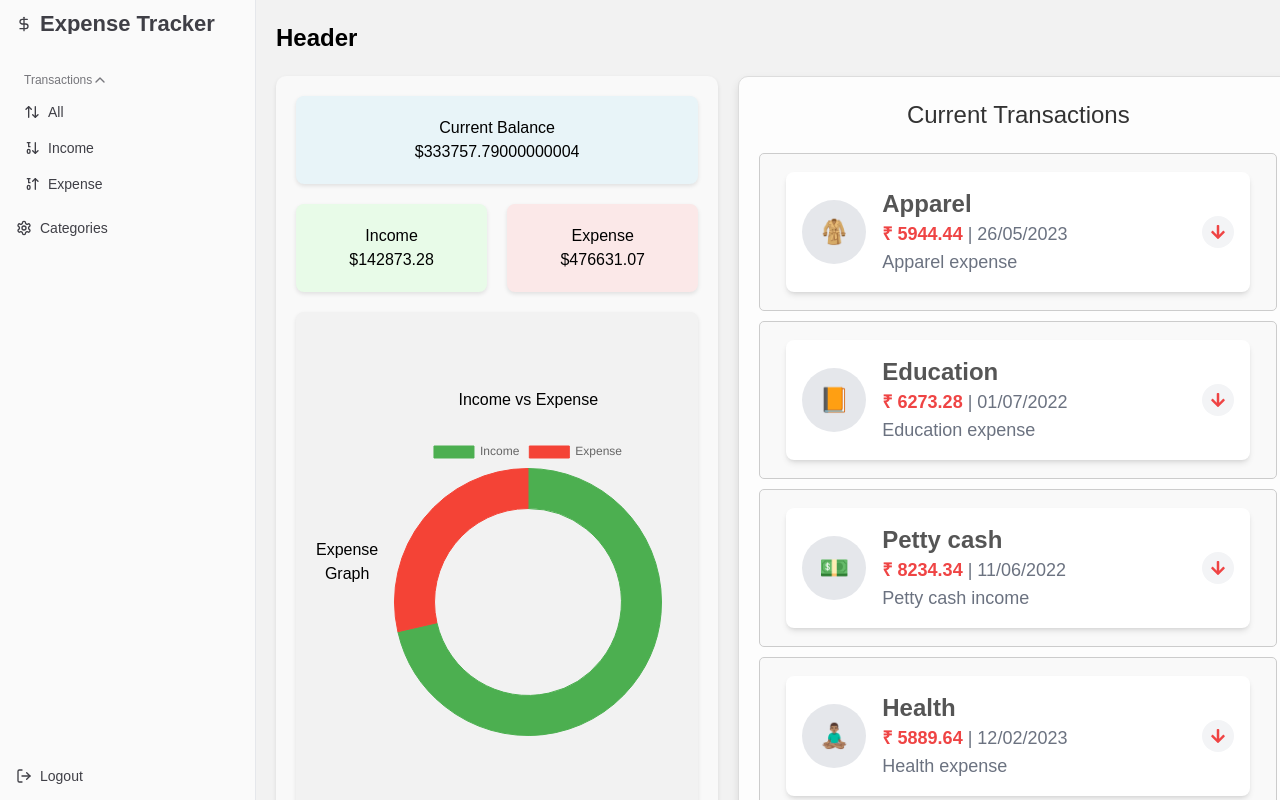
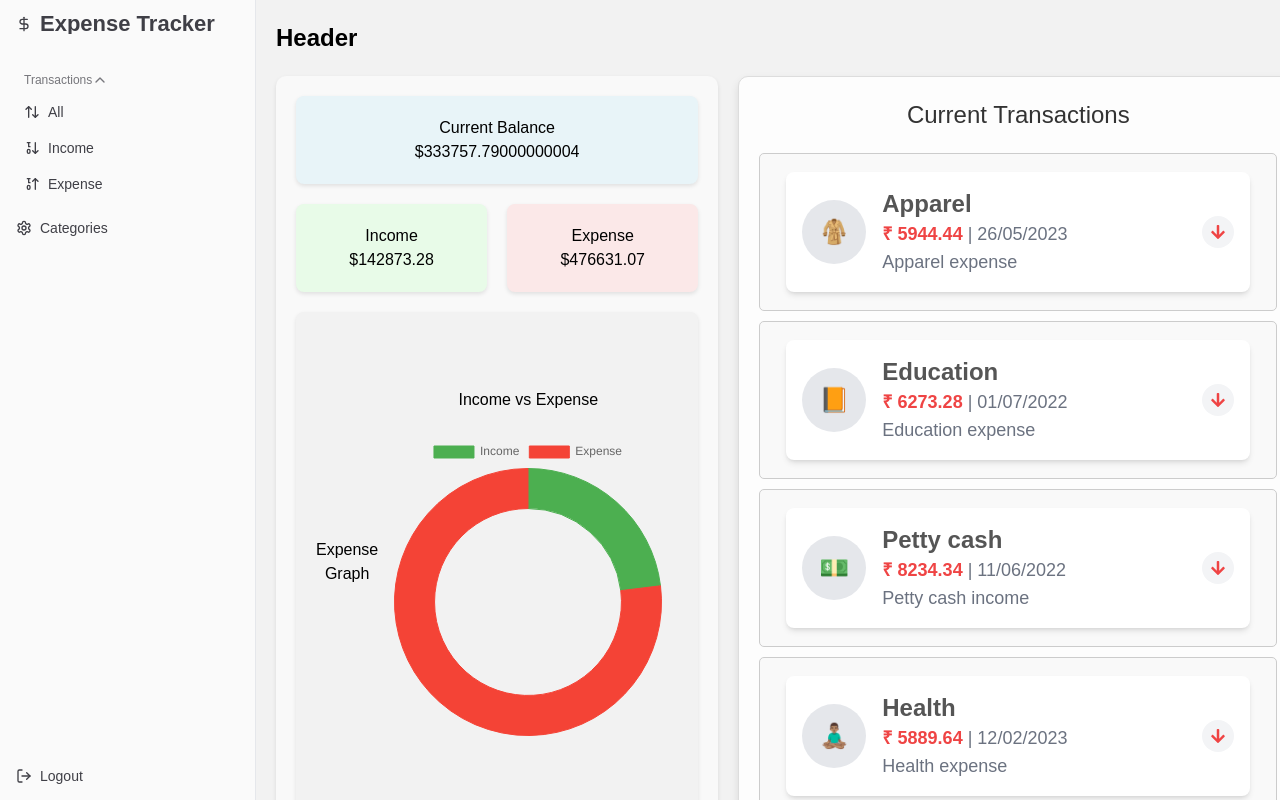
Before and after one commit to DhawalPatel-Mtech/the-optimizers, a Next.js app in the folder frontend/: page / in a window 1280 px wide. Shown: the top 800 px of the page. Built offline with nearby package versions, Linux system fonts and the light colour scheme; no server answers.

Commit message:
-- graph change

```diff
--- a/frontend/src/components/BalanceGraph/index.js
+++ b/frontend/src/components/BalanceGraph/index.js
@@ -866,7 +866,10 @@ export default function BalanceGraph() {
           <h1>Income vs Expense</h1>
           <br />
           {/* Pass dynamic income and expense values to the IncomeExpenseDonutChart */}
-          <IncomeExpenseDonutChart income={income} expense={expense} />
+          <IncomeExpenseDonutChart
+            income={totalIncome}
+            expense={totalExpense}
+          />
         </div>
       </div>
     </div>
```
